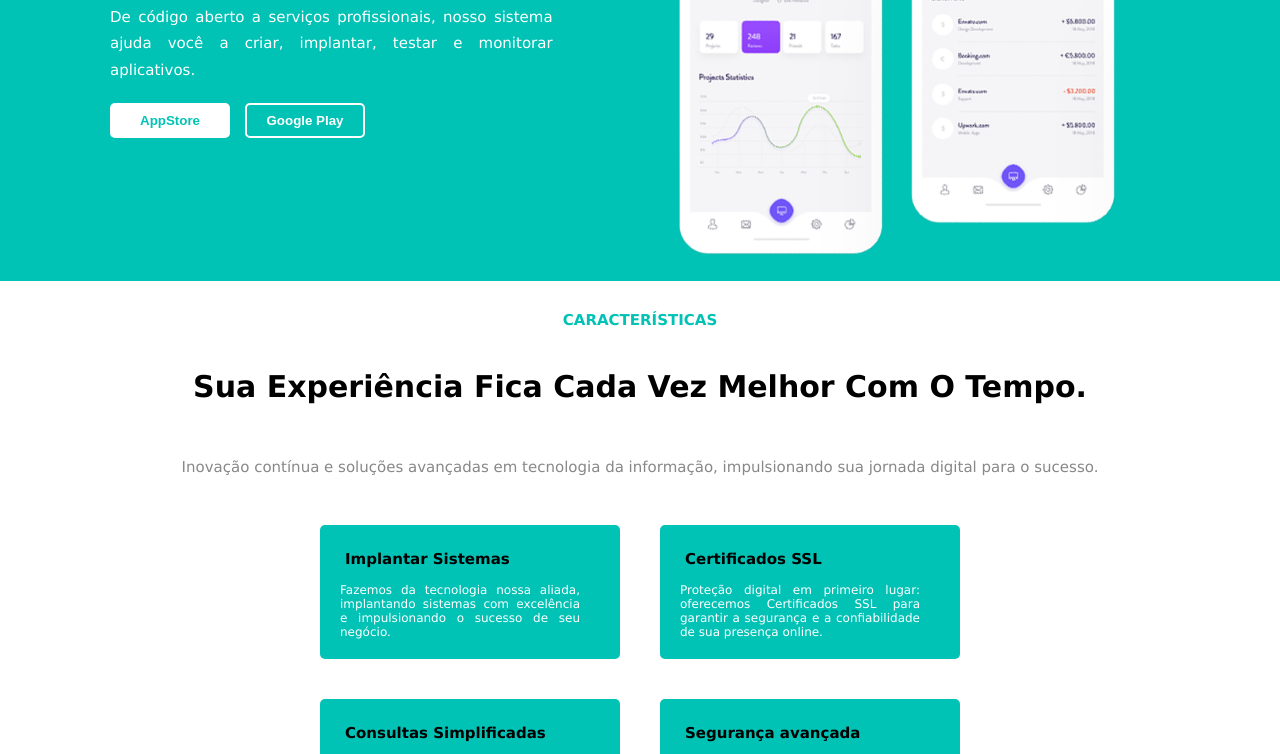
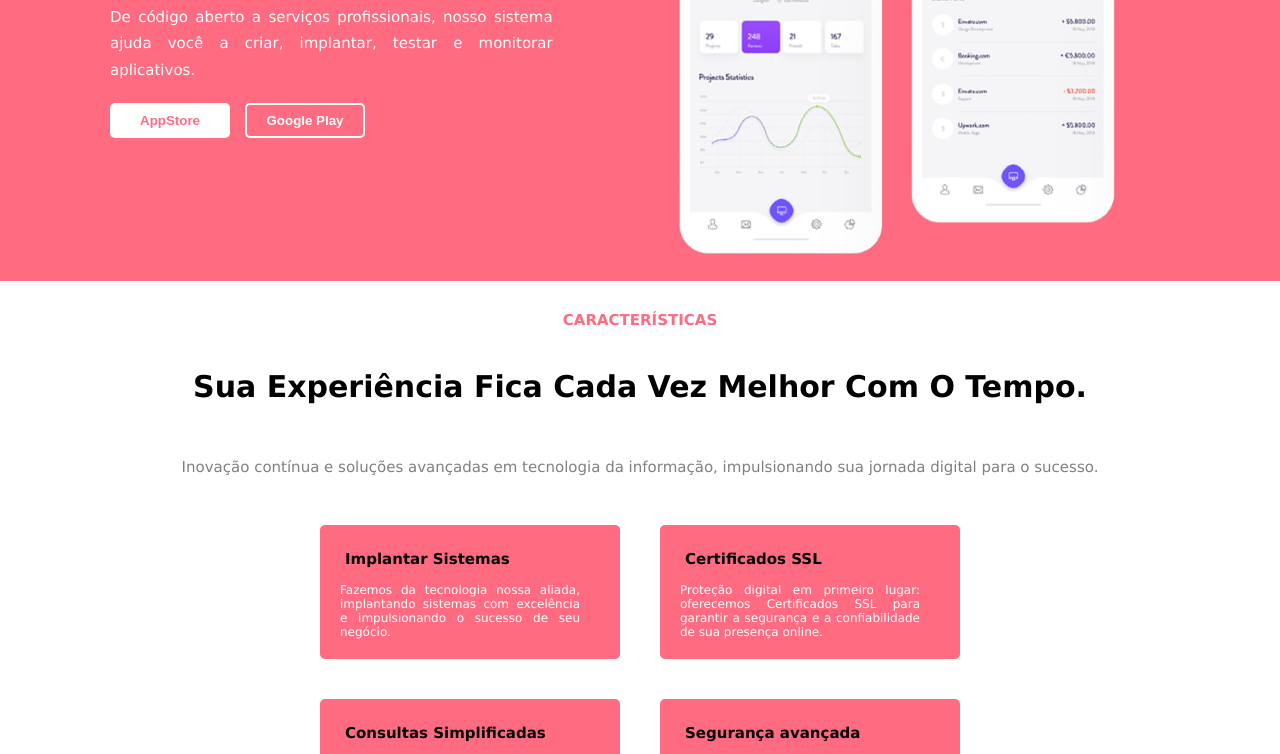
Before and after one commit to glaydson-alves/projeto-pagina-app-business, a plain HTML site: page index.html in a window 1280 px wide. Shown: the part 379-1133 px from the top of the page. Drawn offline with Linux system fonts and the light colour scheme.

Commit message:
mudança de cor principal

```diff
--- a/src/css/style.css
+++ b/src/css/style.css
@@ -11,10 +11,10 @@
 
 /* VARIAVÉIS */
 :root {
-    --cor-principal:#00C2B5;
+    --cor-principal:#ff6b81;
     --cor-secundaria:#fff;
     --cor-escura:#000;
-    --cor-cinza:#888;
+    --cor-cinza:#808080;
 }
 
 body{
```
